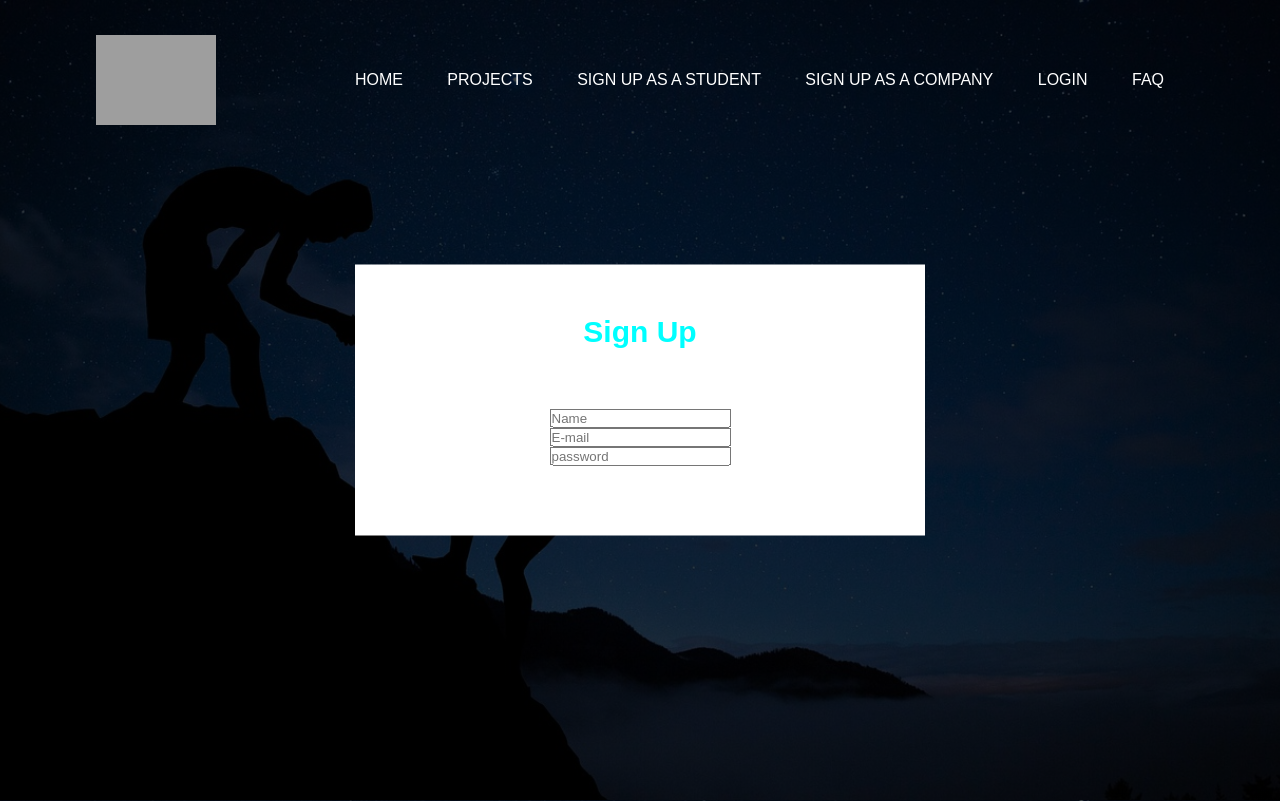
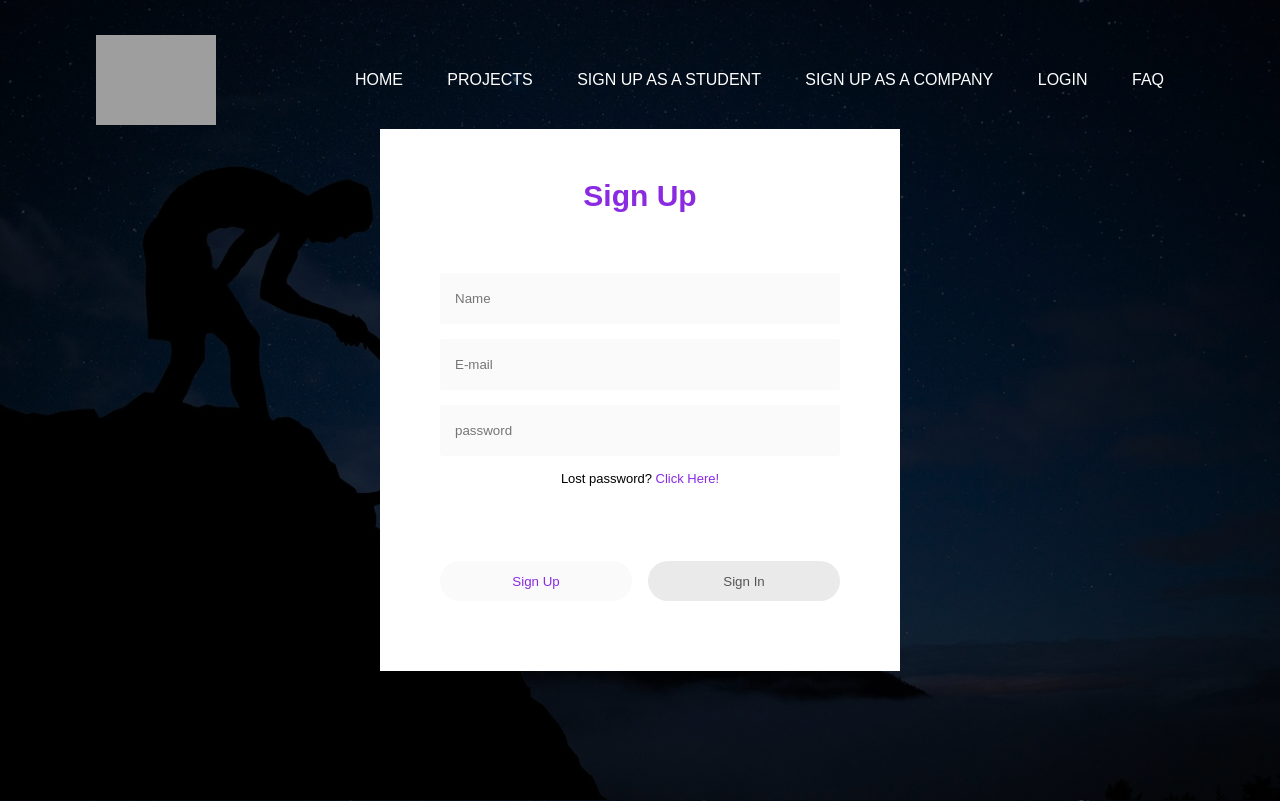
Before and after one commit to B3rnd1/CommunityConnectorWebsite, a PHP site: page /indexLoginS.html in a window 1280 px wide. Shown: the top 801 px of the page. Run offline with PHP 8.4, Linux system fonts and the light colour scheme; grey boxes are pictures that could not be loaded.

Commit message:
new file:   LoginStudent/JSLoginS.js 	modified:   LoginStudent/indexLoginS.html 	modified:   LoginStudent/styleLoginS.css

```diff
--- /dev/null
+++ b/LoginStudent/JSLoginS.js
@@ -0,0 +1,18 @@
+let signupBtn = document.getElementById("signupBtn");
+let signinBtn = document.getElementById("signinBtn");
+let nameField = document.getElementById("nameField");
+let title = document.getElementById("title");
+
+signinBtn.onclick = function(){
+    nameField.style.maxHeight= "0";
+    title.innerHTML = "Sign In";
+    signupBtn.classList.add("disable");
+    signinBtn.classList.remove("disable");
+};
+
+signupBtn.onclick = function(){
+    nameField.style.maxHeight= "60px";
+    title.innerHTML = "Sign Up";
+    signupBtn.classList.remove("disable");
+    signinBtn.classList.add("disable");
+};
--- a/LoginStudent/indexLoginS.html
+++ b/LoginStudent/indexLoginS.html
@@ -22,23 +22,27 @@
   </div>
   <div class="banner">
     <div class="form-box">
-      <h1>Sign Up</h1>
+      <h1 id="title">Sign Up</h1>
       <form>
         <div class="input-group">
-          <div class="input-field">
-            <input type="text" placeholder="Name">
+          <div class="input-field" id="nameField">
+            <input type="text" placeholder="Name" name="username" required>
           </div>
           <div class="input-field">
-            <input type="email" placeholder="E-mail">
+            <input type="email" placeholder="E-mail" name="email" required>
           </div>
           <div class="input-field">
             <input type="password" placeholder="password">
           </div>
-
-
+          <p>Lost password? <a href='#'>Click Here!</a></p>
+        </div>
+        <div class="btn-field">
+          <button type="button" id='signupBtn'>Sign Up</button>
+          <button type="button" id='signinBtn'class="disable" >Sign In</button>
         </div>
       </form>
     </div>
   </div>
+  <script src="JSLoginS.js"></script>
 </body>
 </html>
--- a/LoginStudent/styleLoginS.css
+++ b/LoginStudent/styleLoginS.css
@@ -50,7 +50,8 @@
 }
 .form-box{
     width: 90%;
-    max-width: 450px;
+    max-width: 400px;
+    max-height: fit-content;
     position: absolute;
     top: 50%;
     left: 50%;
@@ -62,7 +63,7 @@
 .form-box h1{
     font-size: 30px;
     margin-bottom: 60px;
-    color: aqua;
+    color: blueviolet;
     position: relative;
 }
 .form-box h1::after{
@@ -76,3 +77,51 @@
     left: 50%;
     transform: translate(-50%);
 }
+.input-field{
+    background: #fafafa;
+    margin: 15px 0;
+    border-radius: 3px;
+    display: flex;
+    align-items: center;
+    max-height: 65px;
+    transition: max-height 0.5s;
+    overflow: hidden;
+}
+input{
+    width: 100%;
+    background: transparent;
+    border: 0;
+    outline: 0;
+    padding: 18px 15px;
+}
+form p{
+    text-align: center;
+    font-size: 13px;
+}
+form p a {
+    text-decoration: none;
+    color: blueviolet;
+}
+.btn-field{
+    width: 100%;
+    display: flex;
+    justify-content: space-between;
+}
+.btn-field button{
+    flex-basis: 48%;
+    background: #fafafa;
+    color: blueviolet;
+    height: 40px;
+    border-radius: 20px;
+    border: 0;
+    outline: 0;
+    cursor: pointer;
+    transition: background 1s;
+}
+.btn-field button.disable{
+    background: #eaeaea;
+    color: #555;
+}
+.input-group{
+    height: 288px;
+}
```
